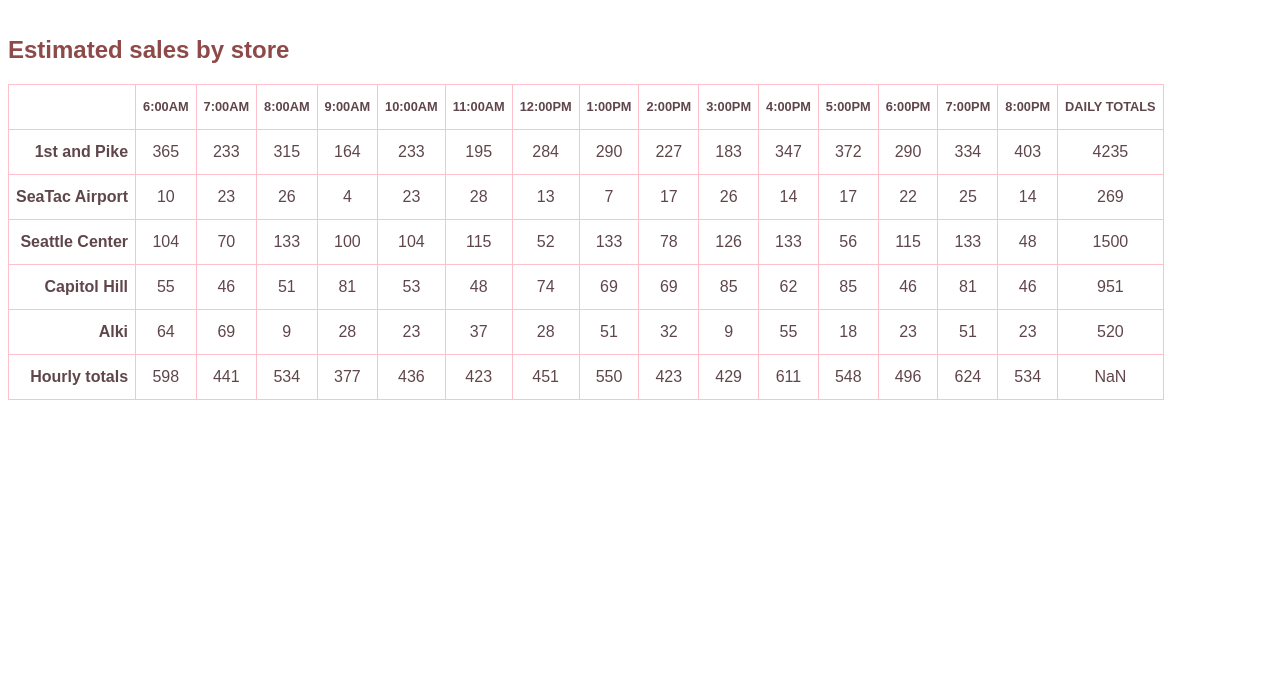
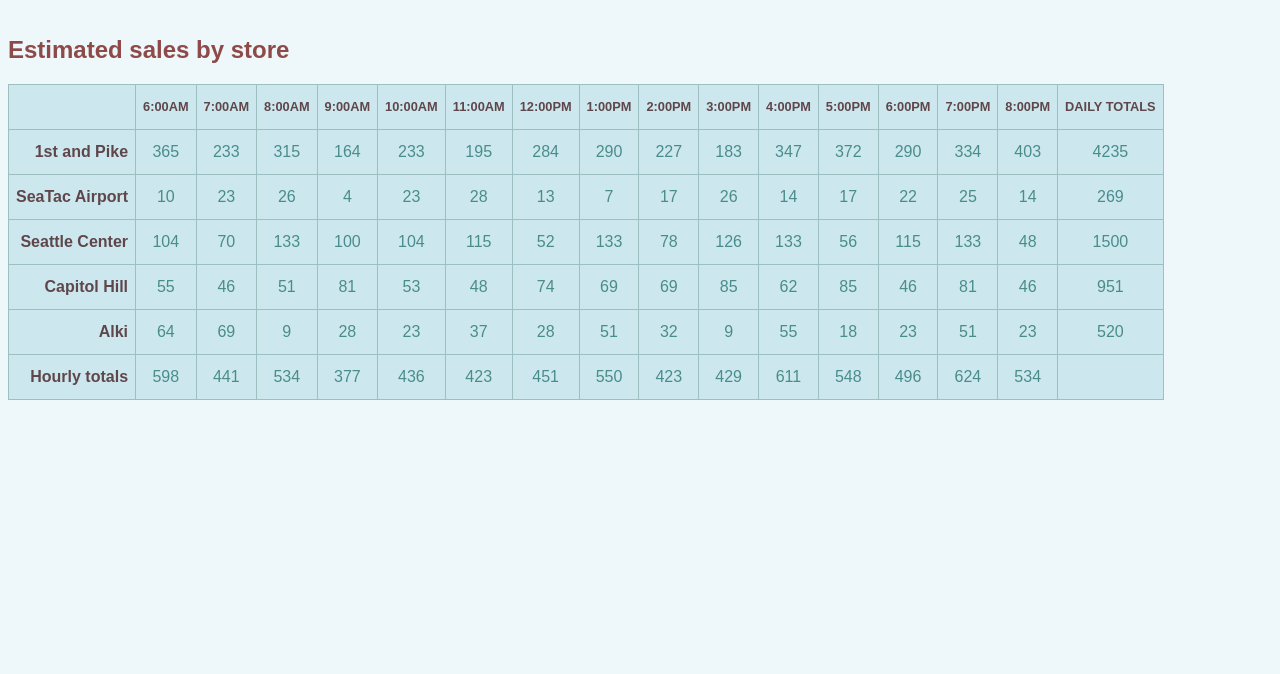
Before and after one commit to morganelle/cookie-stand, a plain HTML site: page sales.html in a window 1280 px wide. Shown: the part 126-800 px from the top of the page. Drawn offline with Linux system fonts and the light colour scheme; a web font is replaced by a local one.

Commit message:
updated styling

```diff
--- a/app.js
+++ b/app.js
@@ -45,6 +45,7 @@ var stores = [firstAndPike, seaTac, seattleCenter, capHill, alki];
 // Declare variable for table with "sales" id
 var tableEl = document.getElementById('sales');
 
+// Populates table in HTML
 var populateTable = function(stores) {
   // steps through stores array, creates a row, and adds a store name td, has a nested loop to add all items in hourlyCookies array
   for (var i = 0; i < stores.length; i++) {
@@ -75,6 +76,7 @@ var populateTable = function(stores) {
   }
 };
 
+// Populates footer with hourly totals
 var footer = function(store) {
   var rowFooterEl = document.createElement('tr');
   var tableFooterData = document.createElement('td');
@@ -82,14 +84,15 @@ var footer = function(store) {
   tableFooterData.textContent = 'Hourly totals';
   rowFooterEl.appendChild(tableFooterData);
   // For loop to add hourly totals across all stores
-  for (var k = 0; k <= firstAndPike.hourlyCookies.length; k++) {
+  for (var k = 0; k < firstAndPike.hourlyCookies.length; k++) {
     var tableFooterCount = document.createElement('td');
-    console.log('footer loop ran ' + k);
     tableFooterCount.textContent = firstAndPike.hourlyCookies[k] + seaTac.hourlyCookies[k] + seattleCenter.hourlyCookies[k] + capHill.hourlyCookies[k] + alki.hourlyCookies[k];
     rowFooterEl.appendChild(tableFooterCount);
   }
   // adds empty field as last td
-
+  var tableFooterBlank = document.createElement('td');
+  tableFooterBlank.textContent = ' ';
+  rowFooterEl.appendChild(tableFooterBlank);
   // attaches the table row to DOM
   tableEl.appendChild(rowFooterEl);
 };
--- a/style.css
+++ b/style.css
@@ -1,4 +1,8 @@
 @import url('https://fonts.googleapis.com/css?family=Vampiro+One');
+
+body {
+  background-color: #EEF7F9;
+}
 
 section.store {
   border: 2px solid #5F464B;
@@ -43,26 +47,30 @@ ul {
 
 table#sales {
   border-collapse: collapse;
+  background-color: #CCE8EE;
 }
 
 table#sales, th, td {
-  border: 1px solid pink;
+  border: 1px solid #9BC0BF;
 }
 
 td {
   height: 30px;
   padding: 7px 7px;
   text-align: center;
+  color: #498C8A;
 }
 
 td.store-name {
   font-weight:bold;
   text-align: right;
+  color: #5F464B;
 }
-tr.times {
+tr.times td {
   font-size: .8em;
   font-weight: bold;
   text-transform: uppercase;
+  color: #5F464B;
 }
 
 li.total {
@@ -88,3 +96,11 @@ section#stores-info {
   float: left;
   margin: 40px;
 }
+
+/*
+#4D4730
+#4B6858
+#498C8A
+#46ACC2
+#42F2F7
+*/
```
